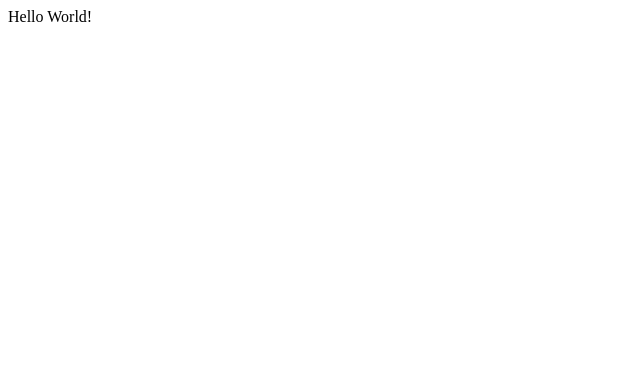
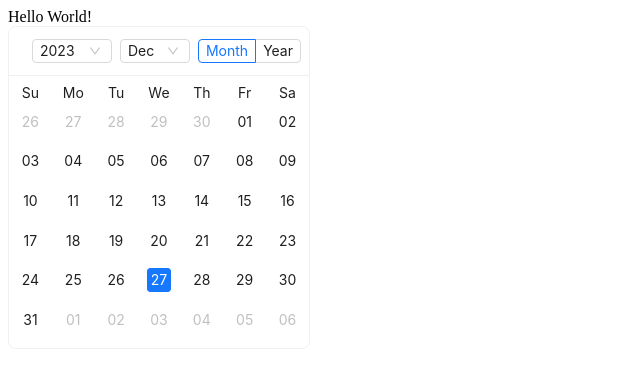
Before and after one commit to NuremirKadyrbekov/OurProject-, a React (Create React App) app: page / in a window 1280 px wide. Shown: the top 388 px of the page, without its empty margins (0-640 px from the left). Built offline with nearby package versions, Linux system fonts and the light colour scheme.

Commit message:
calendar is ready

```diff
--- a/package.json
+++ b/package.json
@@ -6,8 +6,10 @@
     "@testing-library/jest-dom": "^5.17.0",
     "@testing-library/react": "^13.4.0",
     "@testing-library/user-event": "^13.5.0",
+    "antd": "^5.12.5",
     "react": "^18.2.0",
     "react-dom": "^18.2.0",
+    "react-router-dom": "^6.21.1",
     "react-scripts": "5.0.1",
     "web-vitals": "^2.1.4"
   },
--- a/src/App.js
+++ b/src/App.js
@@ -1,7 +1,11 @@
+import { Ayat } from "./components/Ayat/Ayat";
+
+
 function App() {
   return (
     <div className="App">
     Hello World!
+    <Ayat />
     </div>
   );
 }
--- /dev/null
+++ b/src/components/Ayat/Ayat.jsx
@@ -0,0 +1,19 @@
+import React from 'react';
+import { Calendar, theme } from 'antd';
+
+const onPanelChange = (value, mode) => {
+  console.log(value.format('YYYY-MM-DD'), mode);
+};
+export const Ayat = () => {
+  const { token } = theme.useToken();
+  const wrapperStyle = {
+    width: 300,
+    border: `1px solid ${token.colorBorderSecondary}`,
+    borderRadius: token.borderRadiusLG,
+  };
+  return (
+    <div style={wrapperStyle}>
+      <Calendar fullscreen={false} onPanelChange={onPanelChange} />
+    </div>
+  );
+};
```
Also changed, not shown: 1 other file (tests, documents, lock files or other folders).
